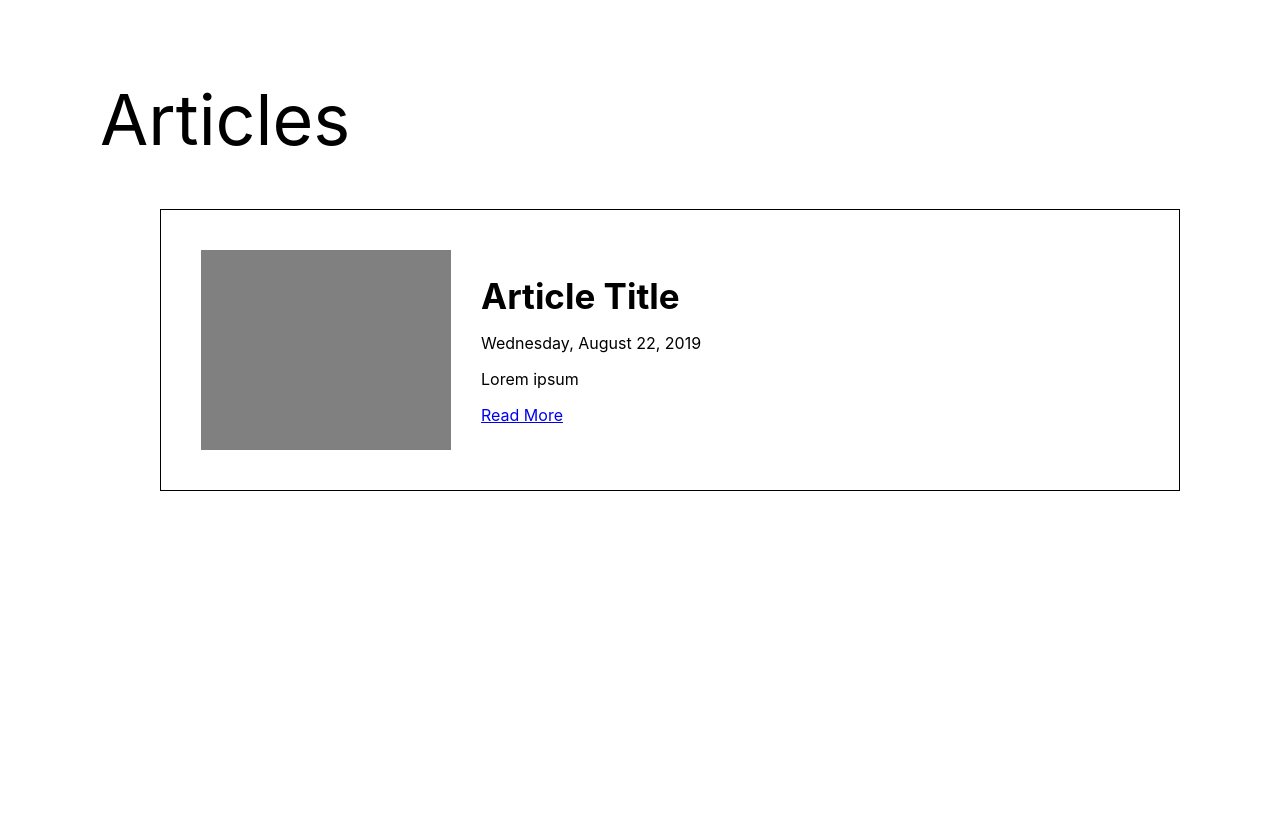
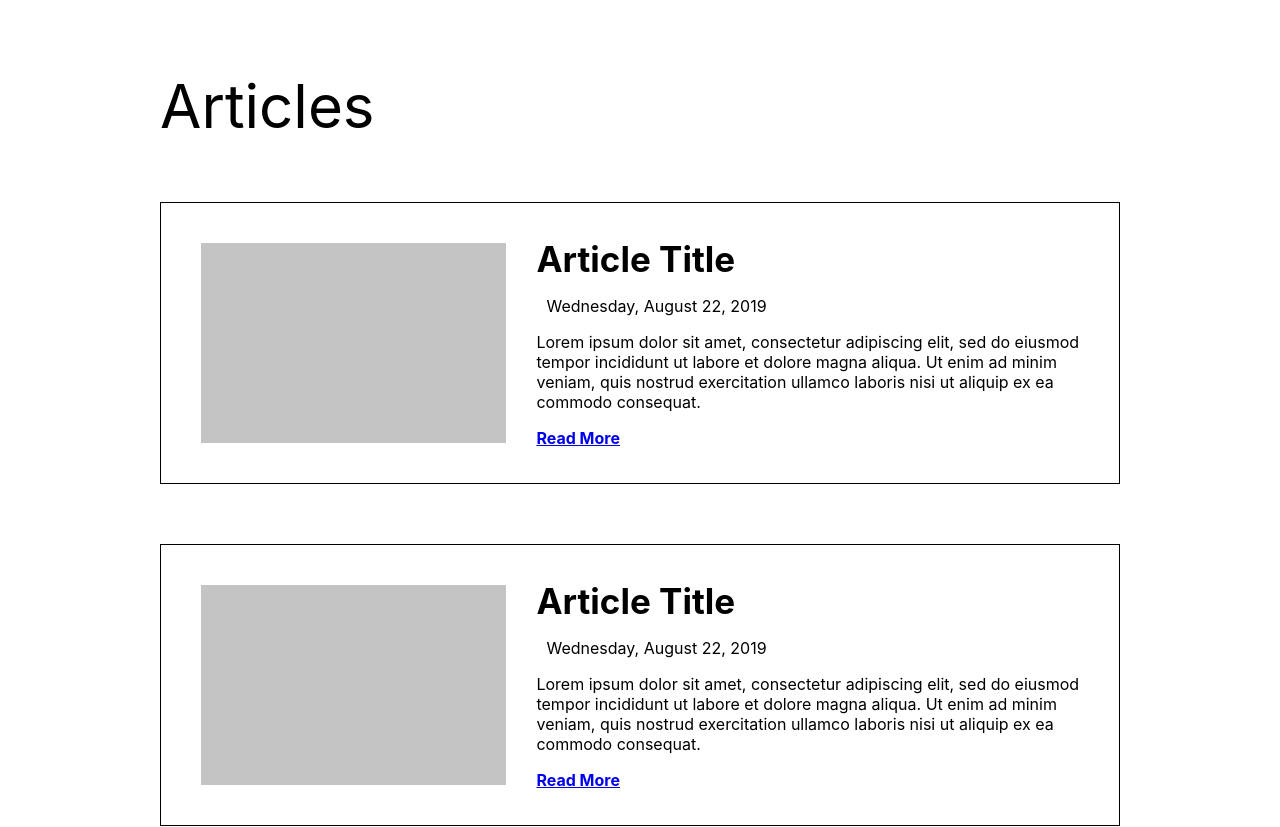
Before and after one commit to aecn/dynamic-web-exercise-two, a React (Create React App) app: page / in a window 1280 px wide. Shown: the top 827 px of the page. Before the commit the page ends 800 px from the top, so only its background shows below. Built offline with nearby package versions, Linux system fonts and the light colour scheme.

Commit message:
article page

```diff
--- a/src/App.css
+++ b/src/App.css
@@ -3,8 +3,9 @@
 }
 
 .pageWrapper h1 {
-    font-size: 70px;
+    font-size: 60px;
     font-weight: normal;
+    margin-left: 60px;
 }
 
 .articleCard {
@@ -12,14 +13,14 @@
     border: 1px solid black;
     display: flex;
     padding: 10px;
-    margin-left: 60px;
+    margin: 60px;
 }
 
 .articleCard-image {
-    background: grey;
+    background: #C4C4C4;
     height: 200px;
     margin: 30px;
-    width: 250px;
+    width: 100%;
 }
 
 .articleCard-content {
@@ -31,45 +32,62 @@
 }
 
 .articleCard-date {
+    margin-left: 10px;
 
 }
 
 .articleCard-text {
+}
+
+.articleCard-link {
+    font-weight: bold;
+}
+
+.article-header {
+    background-color: #C4C4C4;
+    text-align: center;
+}
+
+.article-header-text {
+    display: inline-block;
+    margin: 20px 300px;
+    text-align: left;
+}
+
+.article-title {
+    font-weight: 500;
+    font-size: 60px;
+    margin-bottom: 5px;
+}
+
+.article-date {
+    font-weight: 500;
+    margin-top: 0px;
+}
+
+.article-blurb {
+    font-weight: 500;
+    font-size: 20px;
+}
+
+.article-section {
+    text-align: center;
+    margin: 50px 300px;
+}
+
+.article-section-text {
+    display: inline-block;
+    text-align: left;
+}
+
+.article-h2 {
 
 }
 
-.articleCard-link {
+.article-h3 {
 
 }
 
-.article-header {
+.article-text {
 
 }
-
-.article-title {
-
-}
-
-.article-date{
-
-}
-
-.article-blurb{
-
-}
-
-.article-section{
-
-}
-
-.article-h2{
-
-}
-
-.article-h3{
-
-}
-
-.article-text{
-
-}
--- a/src/components/articleCard.js
+++ b/src/components/articleCard.js
@@ -1,14 +1,14 @@
 import React from "react";
 
-function ArticleCard({title, date, text, link}) {
+function ArticleCard({ title, date, text, link }) {
     return (
         <div className="articleCard">
             <div className="articleCard-image" img src="imageSrc" img alt="imageAlt"></div>
             <div className="articleCard-content">
-                    <h2 className="articleCard-title">Article Title</h2>
-                    <p className="articleCard-date">Wednesday, August 22, 2019</p>
-                    <p className="articleCard-text">Lorem ipsum</p>
-                <a className="articleCard-link" href="#">Read More</a>
+                    <h2 className="articleCard-title">{title}</h2>
+                    <p className="articleCard-date">{date}</p>
+                    <p className="articleCard-text">{text}</p>
+                <a className="articleCard-link" href="#">{link}</a>
             </div>
         </div>
     )
--- a/src/pages/article.js
+++ b/src/pages/article.js
@@ -1,20 +1,31 @@
 import React from "react";
 
 function Article() {
+    const backgroundImageUrl =
+    "url(https://www.pexels.com/photo/a-gradient-wallpaper-7134986/)";
     return (
         <main>
-            <header className="article-header">
-                <h1 className="article-title">Article Title</h1>
-                <p className="article-date">date</p>
-                <h4 className="article-blurb">blurb</h4>
+            <header className="article-header"
+            style={{
+                backgroundImage: backgroundImageUrl,
+            }}
+            >
+
+                <div className="article-header-text">
+                    <h1 className="article-title">Article Title</h1>
+                    <p className="article-date">Wednesday, August 22, 2019</p>
+                    <h4 className="article-blurb">Note that this is the article blurb. Lorem ipsum dolor sit amet, consectetur adipiscing elit, sed do eiusmod tempor incididunt ut lab.</h4>
+                </div>
             </header>
             <section className="article-section">
-                <p className="article-text">lorem ipsum</p>
-                <h2 className="article-h2">Header Two Inserted</h2>
-                <p className="article-text">lorem ipsum</p>
-                <h3 className="article-h3">Header Three Inserted</h3>
-                <p className="article-text">lorem ipsum</p>
-                <p className="article-text">lorem ipsum</p>
+                <div className="article-section-text">
+                    <p className="article-text">Lorem ipsum dolor sit amet, consectetur adipiscing elit, sed do eiusmod tempor incididunt ut labore et dolore magna aliqua. Ut enim ad minim veniam, quis nostrud exercitation ullamco laboris nisi ut aliquip ex ea commodo consequat. Duis aute irure dolor in reprehenderit in voluptate velit esse cillum dolore eu fugiat nulla pariatur. Excepteur sint occaecat cupidatat non proident, sunt in culpa qui officia deserunt mollit anim id est laborum.</p>
+                    <h2 className="article-h2">Header Two Inserted</h2>
+                    <p className="article-text">Lorem ipsum dolor sit amet, consectetur adipiscing elit, sed do eiusmod tempor incididunt ut labore et dolore magna aliqua. Ut enim ad minim veniam, quis nostrud exercitation ullamco laboris nisi ut aliquip ex ea commodo consequat. Duis aute irure dolor in reprehenderit in voluptate velit esse cillum dolore eu fugiat nulla pariatur. Excepteur sint occaecat cupidatat non proident, sunt in culpa qui officia deserunt mollit anim id est laborum.</p>
+                    <h3 className="article-h3">Header Three Inserted</h3>
+                    <p className="article-text">Lorem ipsum dolor sit amet, consectetur adipiscing elit, sed do eiusmod tempor incididunt ut labore et dolore magna aliqua. Ut enim ad minim veniam, quis nostrud exercitation ullamco laboris nisi ut aliquip ex ea commodo consequat. Duis aute irure dolor in reprehenderit in voluptate velit esse cillum dolore eu fugiat nulla pariatur. Excepteur sint occaecat cupidatat non proident, sunt in culpa qui officia deserunt mollit anim id est laborum.</p>
+                    <p className="article-text">Lorem ipsum dolor sit amet, consectetur adipiscing elit, sed do eiusmod tempor incididunt ut labore et dolore magna aliqua. Ut enim ad minim veniam, quis nostrud exercitation ullamco laboris nisi ut aliquip ex ea commodo consequat. Duis aute irure dolor in reprehenderit in voluptate velit esse cillum dolore eu fugiat nulla pariatur. Excepteur sint occaecat cupidatat non proident, sunt in culpa qui officia deserunt mollit anim id est laborum.</p>
+                </div>
             </section>
         </main>
     );
--- a/src/pages/list.js
+++ b/src/pages/list.js
@@ -6,7 +6,28 @@ function List() {
         <div class="pageWrapper">
             <h1>Articles</h1>
             <ArticleCard
-             />
+                imgSrc="source"
+                imgAlt="alt"
+                date="Wednesday, August 22, 2019"
+                title="Article Title"
+                text="Lorem ipsum dolor sit amet, consectetur adipiscing elit, sed do eiusmod tempor incididunt ut labore et dolore magna aliqua. Ut enim ad minim veniam, quis nostrud exercitation ullamco laboris nisi ut aliquip ex ea commodo consequat."
+                link="Read More"
+            />
+            <ArticleCard
+                imgSrc="source"
+                imgAlt="alt"
+                date="Wednesday, August 22, 2019"
+                title="Article Title"
+                text="Lorem ipsum dolor sit amet, consectetur adipiscing elit, sed do eiusmod tempor incididunt ut labore et dolore magna aliqua. Ut enim ad minim veniam, quis nostrud exercitation ullamco laboris nisi ut aliquip ex ea commodo consequat."
+                link="Read More"
+            />
+            <ArticleCard
+                imgSrc="source"
+                imgAlt="alt"
+                date="Wednesday, August 22, 2019"
+                title="Article Title"
+                text="Lorem ipsum dolor sit amet, consectetur adipiscing elit, sed do eiusmod tempor incididunt ut labore et dolore magna aliqua. Ut enim ad minim veniam, quis nostrud exercitation ullamco laboris nisi ut aliquip ex ea commodo consequat."
+                link="Read More" />
         </div>
     );
 }
```
Also changed, not shown: background.jpeg (added), 1 other file (tests, documents, lock files or other folders).
